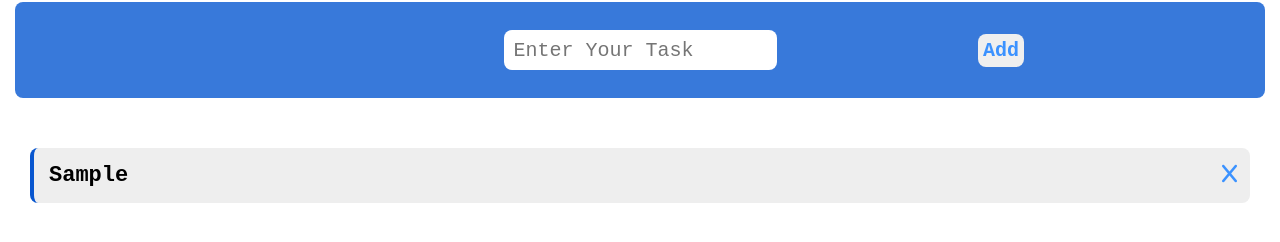
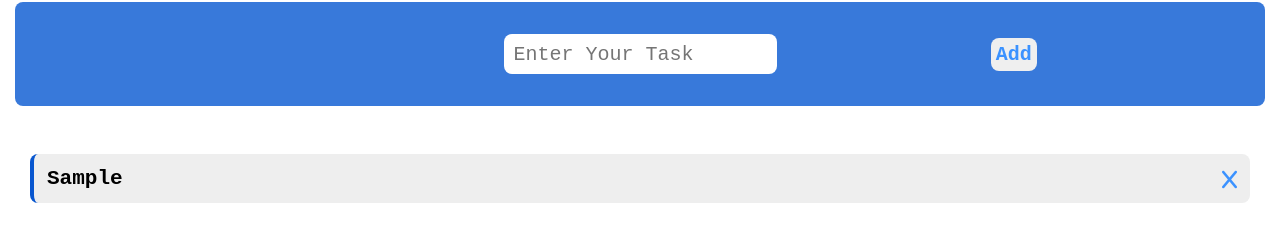
Before and after one commit to Osama7amden/to-do-list-no-local-, a plain HTML site: page index.html in a window 1280 px wide. Both pictures are taken after typing "Sample" into the empty fields and a click on the button "Add". Shown: the part 60-302 px from the top of the page. Drawn offline with Linux system fonts and the light colour scheme.

Commit message:
Update style.css

```diff
--- a/style/style.css
+++ b/style/style.css
@@ -18,7 +18,7 @@ h1{
     border-radius: 8px;
     margin: 15px;
     padding: 15px;
-    height: 12vh;
+    height: 13vh;
 }
  input{
     height: 40px;
@@ -32,7 +32,7 @@ h1{
 }
 .makingTask button{
     position: absolute;
-    right: 20%;
+    right: 19%;
     font-size: 20px;
     color: #3b92ff;
     padding: 5px;
@@ -45,13 +45,13 @@ h1{
     padding: 15px;
 }
 ul li{
-    font-size: 22px;
+    font-size: 21px;
     font-weight: bold;
     text-transform: capitalize;
     border-left: 4px solid #0856cf;
     border-radius: 8px;
-    padding: 15px;
-    margin-top: 20px;
+    padding: 13px;
+    margin-top: 18px;
     background-color: #eee;
     position: relative;
     overflow: hidden;
```
